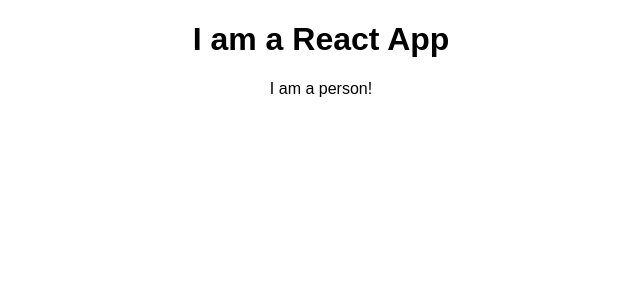
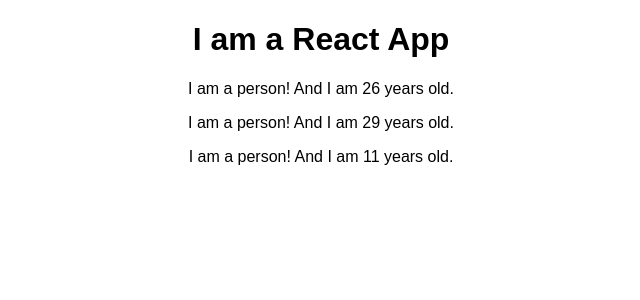
Before and after one commit to dbushey/test-react-app, a React (Create React App) app: page / in a window 1280 px wide. Shown: the top 300 px of the page, without its empty margins (319-959 px from the left). Built offline with nearby package versions, Linux system fonts and the light colour scheme.

Commit message:
Person Component with Dynamic Content

```diff
--- a/src/App.js
+++ b/src/App.js
@@ -8,6 +8,8 @@
       <div className="App">
         <h1>I am a React App</h1>
         <Person />
+        <Person />
+        <Person />
       </div>
     );
   }
--- a/src/Person/Person.js
+++ b/src/Person/Person.js
@@ -1,7 +1,7 @@
 import React from 'react';
 
 const person = () => {
-  return <p>I am a person!</p>
+  return <p>I am a person! And I am {Math.floor(Math.random() * 30)} years old.</p>
 }
 
 export default person;
```
